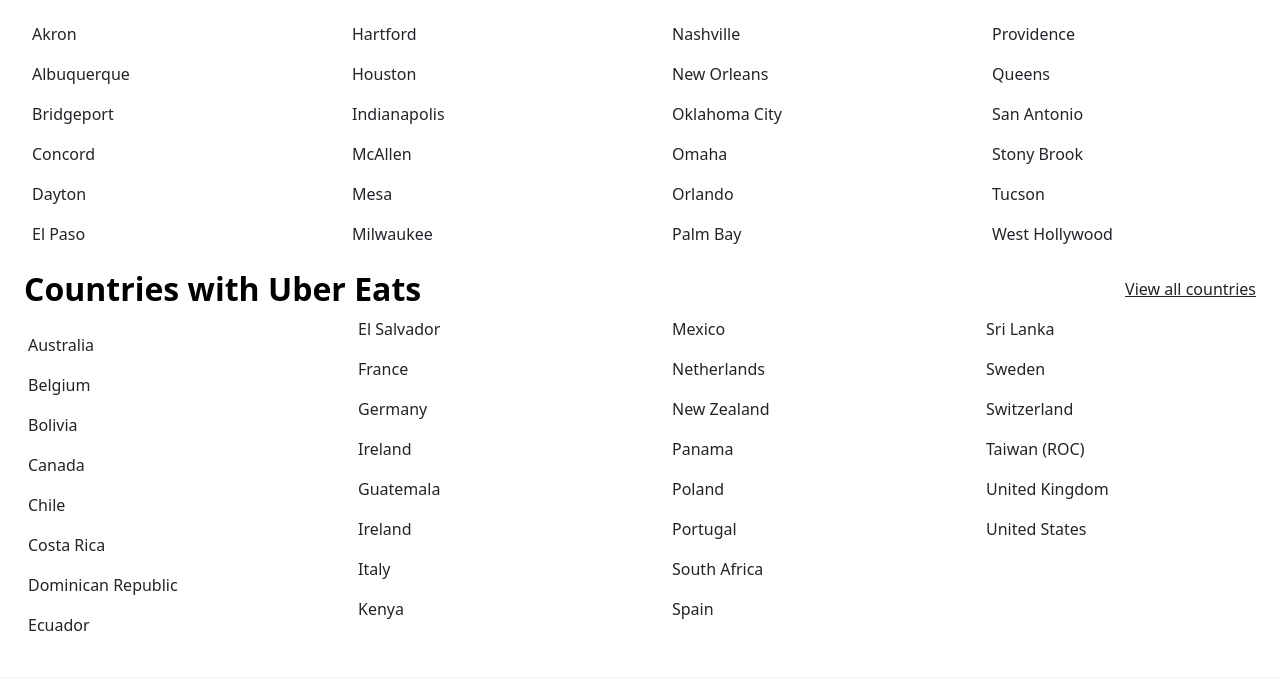
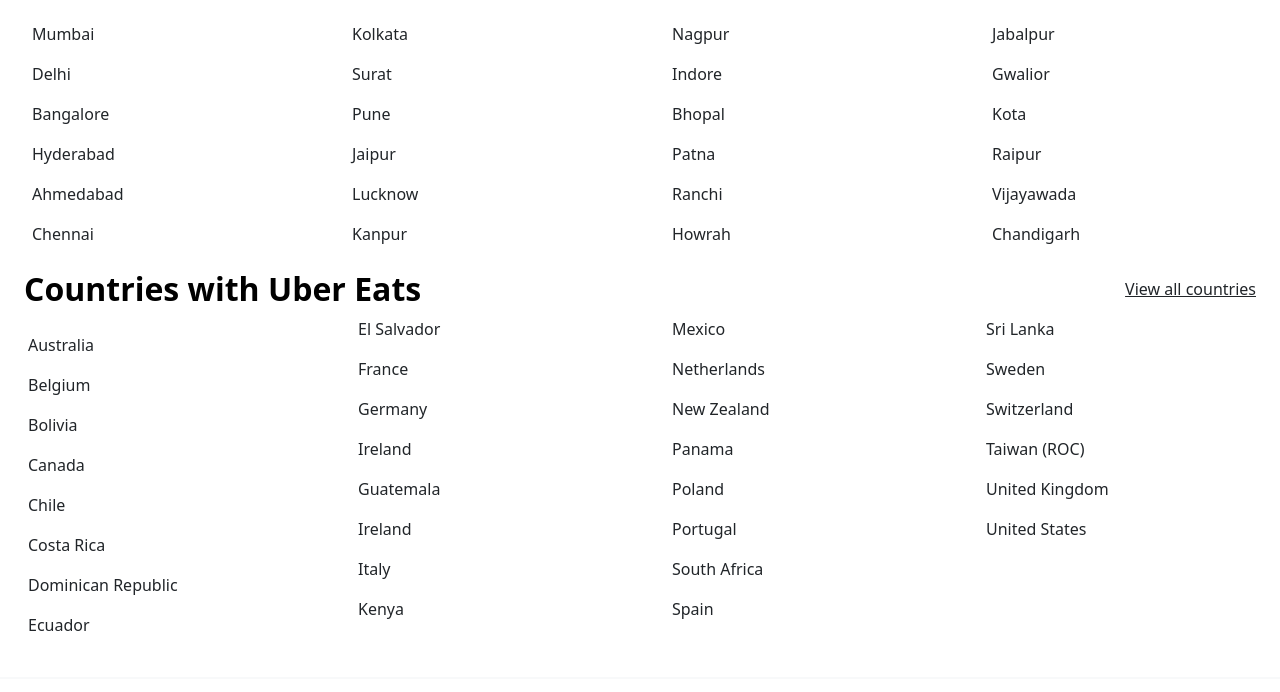
Before and after one commit to rishu7866/Uber_eat_clone, a plain HTML site: page index.html in a window 1280 px wide. Shown: the part 2028-2720 px from the top of the page. Drawn offline with nearby package versions, Linux system fonts and the light colour scheme.

Commit message:
Second Update

```diff
--- a/index.html
+++ b/index.html
@@ -3,12 +3,14 @@
     <meta charset="UTF-8">
     <meta http-equiv="X-UA-Compatible" content="IE=edge">
     <meta name="viewport" content="width=device-width, initial-scale=1.0">
-    <title>Uber Eats US | Food Delivery and Takeout</title>
+    <title>Uber Eats BHARAT</title>
     <link rel="stylesheet" href="style.css">
     <!--Fontawesome-->
     <link rel="stylesheet" href="https://cdnjs.cloudflare.com/ajax/libs/font-awesome/6.2.1/css/all.min.css" integrity="sha512-MV7K8+y+gLIBoVD59lQIYicR65iaqukzvf/nwasF0nqhPay5w/9lJmVM2hMDcnK1OnMGCdVK+iQrJ7lzPJQd1w==" crossorigin="anonymous" referrerpolicy="no-referrer" />
     <!--Bootstrap-->
     <link href="https://cdn.jsdelivr.net/npm/bootstrap@5.2.3/dist/css/bootstrap.min.css" rel="stylesheet" integrity="sha384-rbsA2VBKQhggwzxH7pPCaAqO46MgnOM80zW1RWuH61DGLwZJEdK2Kadq2F9CUG65" crossorigin="anonymous">
+    <link rel="icon" href="./images/logo.png">
+
 </head>
 <body>
     <!--Header Section-->
@@ -134,7 +136,7 @@
 
         </div>
         <div class="map-container container-fluid p-3 col-12">
-            <div style="max-width:100%;overflow:hidden;color:red;width:1480px;height:360px;"><div id="google-maps-canvas" style="height:100%; width:100%;max-width:100%;"><iframe style="height:100%;width:100%;border:0;" frameborder="0" src="https://www.google.com/maps/embed/v1/place?q=Mexico&key=AIzaSyBFw0Qbyq9zTFTd-tUY6dZWTgaQzuU17R8"></iframe></div><a class="google-map-html" href="https://www.bootstrapskins.com/themes" id="enable-map-data">premium bootstrap themes</a><style>#google-maps-canvas img.text-marker{max-width:none!important;background:none!important;}img{max-width:none}</style></div>
+            <div style="max-width:100%;overflow:hidden;color:red;width:1480px;height:360px;"><div id="google-maps-canvas" style="height:100%; width:100%;max-width:100%;"><iframe style="height:100%;width:100%;border:0;" frameborder="0" src="https://www.google.com/maps/embed/v1/place?q=India&key=AIzaSyBFw0Qbyq9zTFTd-tUY6dZWTgaQzuU17R8"></iframe></div><a class="google-map-html" href="https://www.bootstrapskins.com/themes" id="enable-map-data">premium bootstrap themes</a><style>#google-maps-canvas img.text-marker{max-width:none!important;background:none!important;}img{max-width:none}</style></div>
         </div>
     </section>
 
@@ -144,42 +146,42 @@
         <div class="row col-12 ">
             <div class="col-lg-3 col-6">
                 <ul class="lh-large">
-                    <li class="py-2 fs-6">Akron</li>
-                    <li class="py-2 fs-6">Albuquerque</li>
-                    <li class="py-2 fs-6">Bridgeport</li>
-                    <li class="py-2 fs-6">Concord</li>
-                    <li class="py-2 fs-6">Dayton</li>
-                    <li class="py-2 fs-6">El Paso</li>
+                    <li class="py-2 fs-6">Mumbai</li>
+                    <li class="py-2 fs-6">Delhi</li>
+                    <li class="py-2 fs-6">Bangalore</li>
+                    <li class="py-2 fs-6">Hyderabad	</li>
+                    <li class="py-2 fs-6">Ahmedabad</li>
+                    <li class="py-2 fs-6">Chennai</li>
                 </ul>
             </div>
             <div class="col-3 d-none d-lg-block">
                 <ul>
-                    <li class="py-2 fs-6">Hartford</li>
-                    <li class="py-2 fs-6">Houston</li>
-                    <li class="py-2 fs-6">Indianapolis</li>
-                    <li class="py-2 fs-6">McAllen</li>
-                    <li class="py-2 fs-6">Mesa</li>
-                    <li class="py-2 fs-6">Milwaukee</li>
+                    <li class="py-2 fs-6">Kolkata</li>
+                    <li class="py-2 fs-6">Surat</li>
+                    <li class="py-2 fs-6">Pune</li>
+                    <li class="py-2 fs-6">Jaipur</li>
+                    <li class="py-2 fs-6">Lucknow</li>
+                    <li class="py-2 fs-6">Kanpur</li>
                 </ul>
             </div>
             <div class="col-3 d-none d-lg-block">
                 <ul>
-                    <li class="py-2 fs-6">Nashville</li>
-                    <li class="py-2 fs-6">New Orleans</li>
-                    <li class="py-2 fs-6">Oklahoma City</li>
-                    <li class="py-2 fs-6">Omaha</li>
-                    <li class="py-2 fs-6">Orlando</li>
-                    <li class="py-2 fs-6">Palm Bay</li>
+                    <li class="py-2 fs-6">Nagpur</li>
+                    <li class="py-2 fs-6">Indore</li>
+                    <li class="py-2 fs-6">Bhopal</li>
+                    <li class="py-2 fs-6">Patna</li>
+                    <li class="py-2 fs-6">Ranchi</li>
+                    <li class="py-2 fs-6">Howrah</li>
                 </ul>
             </div>
             <div class="col-lg-3 col-6">
                 <ul>
-                    <li class="py-2 fs-6">Providence</li>
-                    <li class="py-2 fs-6">Queens</li>
-                    <li class="py-2 fs-6">San Antonio</li>
-                    <li class="py-2 fs-6">Stony Brook</li>
-                    <li class="py-2 fs-6">Tucson</li>
-                    <li class="py-2 fs-6">West Hollywood</li>
+                    <li class="py-2 fs-6">Jabalpur</li>
+                    <li class="py-2 fs-6">Gwalior</li>
+                    <li class="py-2 fs-6">Kota</li>
+                    <li class="py-2 fs-6">Raipur</li>
+                    <li class="py-2 fs-6">Vijayawada</li>
+                    <li class="py-2 fs-6">Chandigarh</li>
                 </ul>
             </div>
             <p class="d-block d-lg-none text-decoration-underline text-black col-12 ps-5">View all 500+ cities</p>
@@ -297,10 +299,10 @@
                     <a href="#" class="fs-6 text-black" id="footer-li">Privacy Policy</a>
                     <a href="#" class="fs-6 text-black" id="footer-li">Terms</a>
                     <a href="#" class="fs-6 text-black" id="footer-li">Pricing</a>
-                    <a href="#" class="fs-6 text-black" id="footer-li">Do not sell my info(California)</a>
+                    <a href="#" class="fs-6 text-black" id="footer-li">Do not sell or share my personal information</a>
                 </div>
                 <div class="d-flex flex-lg-row flex-column justify-content-evenly mt-4 pb-5 col-12">
-                    <a href="#" class="fs-6 text-black pe-1" id="footer-li">This site is protected by reCAPTCHA and the Google Privacy Policy and Terms of Service apply.</a>
+                    <a href="#" class="fs-7 text-black pe-2" id="footer-li">This site is protected by reCAPTCHA and the Google Privacy Policy and Terms of Service apply.</a>
                     <a href="#" class="fs-6 text-black ps-1" id="footer-li">© 2022 Uber Technologies Inc.</a>
                 </div>
             </div>
```
Also changed, not shown: images/logo.png (added).
